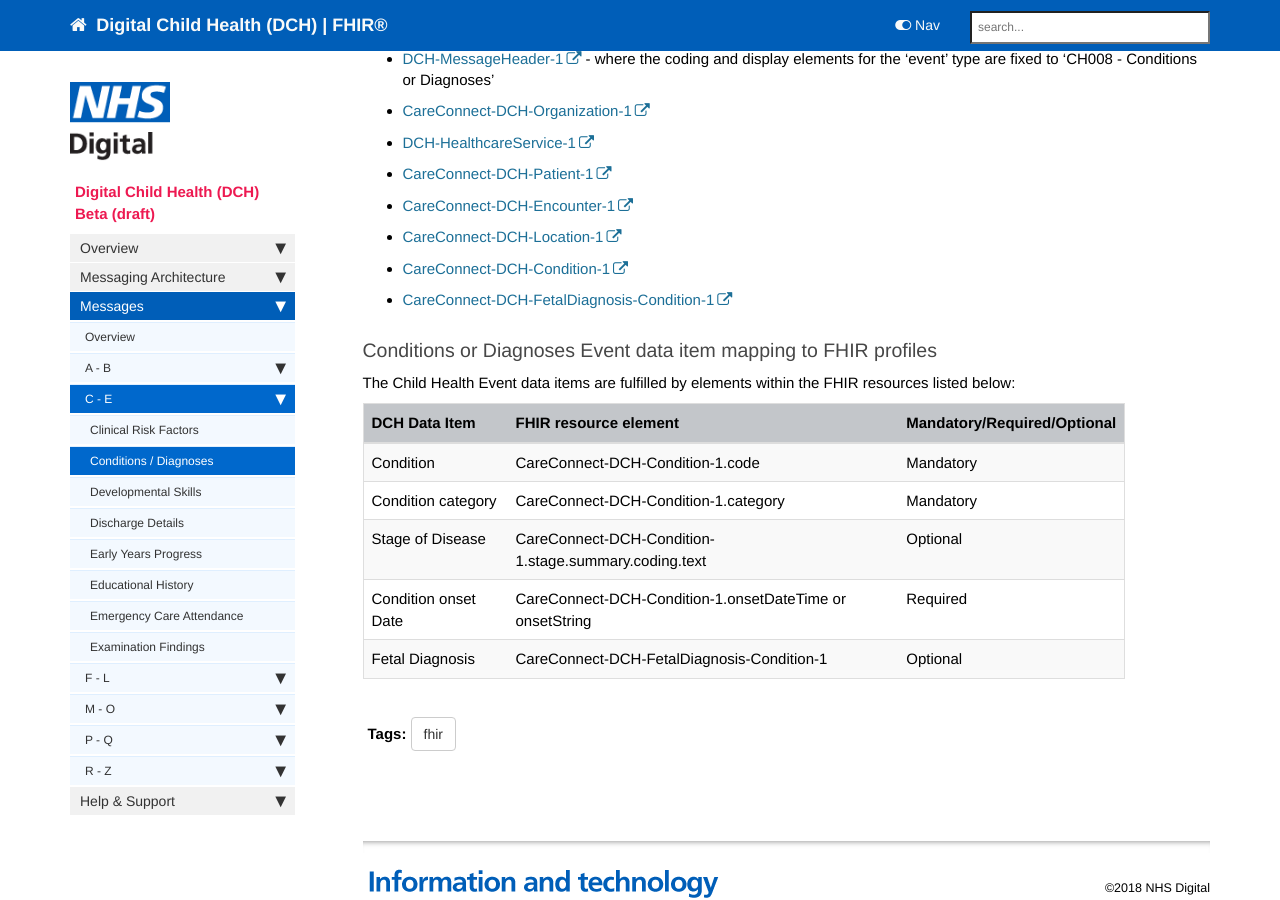
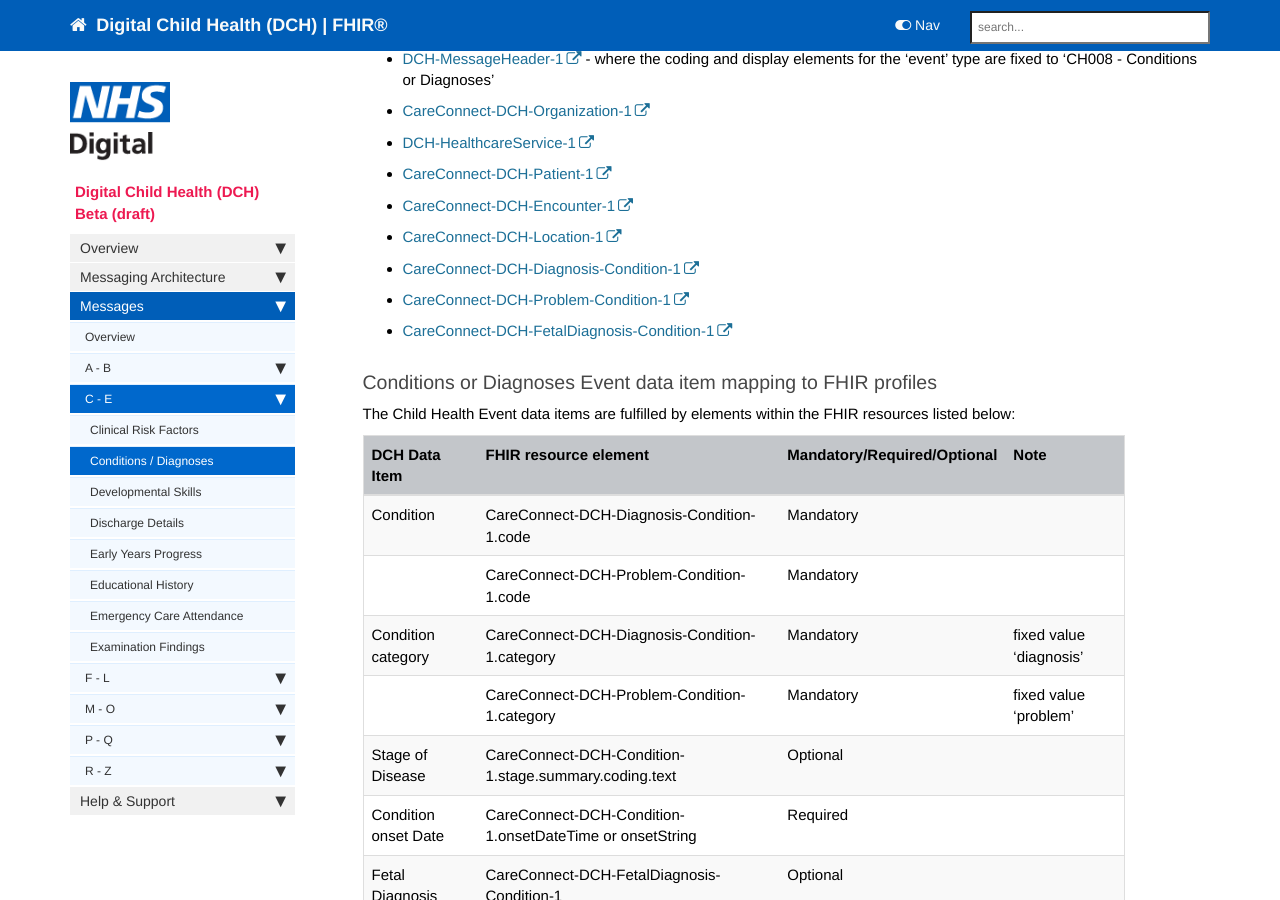
Before and after one commit to nhsconnect/Digital-Child-Health-STU3, a Jekyll site: the page built from pages/explore/explore_conditions_diagnoses.md, in a window 1280 px wide and 900 px high, scrolled down 298 px. Built offline with Jekyll 4.4.1, drawn with Linux system fonts in a browser that asks for light colours; nearby versions of some CDN libraries; comment, search, counter and statistics services are not loaded.

Commit message:
Event markdowns

```diff
--- a/pages/explore/explore_conditions_diagnoses.md
+++ b/pages/explore/explore_conditions_diagnoses.md
@@ -18,17 +18,20 @@ The following FHIR profiles are used to form the Conditions / Diagnoses Event Me
 - [CareConnect-DCH-Patient-1](https://fhir.nhs.uk/STU3/StructureDefinition/CareConnect-DCH-Patient-1)
 - [CareConnect-DCH-Encounter-1](https://fhir.nhs.uk/STU3/StructureDefinition/CareConnect-DCH-Encounter-1)
 - [CareConnect-DCH-Location-1](https://fhir.nhs.uk/STU3/StructureDefinition/CareConnect-DCH-Location-1)
-- [CareConnect-DCH-Condition-1](https://fhir.nhs.uk/STU3/StructureDefinition/CareConnect-DCH-Condition-1)
+- [CareConnect-DCH-Diagnosis-Condition-1](https://fhir.nhs.uk/STU3/StructureDefinition/CareConnect-DCH-Diagnosis-Condition-1)
+- [CareConnect-DCH-Problem-Condition-1](https://fhir.nhs.uk/STU3/StructureDefinition/CareConnect-DCH-Problem-Condition-1)
 - [CareConnect-DCH-FetalDiagnosis-Condition-1](https://fhir.nhs.uk/STU3/StructureDefinition/CareConnect-DCH-FetalDiagnosis-Condition-1)
 
 ### Conditions or Diagnoses Event data item mapping to FHIR profiles ###
 
 The Child Health Event data items are fulfilled by elements within the FHIR resources listed below:
 
-| DCH Data Item        | FHIR resource element                     | Mandatory/Required/Optional |
-|----------------------|-------------------------------------------|-----------------------------|
-| Condition            | CareConnect-DCH-Condition-1.code          | Mandatory                   |
-| Condition category   | CareConnect-DCH-Condition-1.category      | Mandatory                   |
-| Stage of Disease     | CareConnect-DCH-Condition-1.stage.summary.coding.text         | Optional                    |
-| Condition onset Date | CareConnect-DCH-Condition-1.onsetDateTime or onsetString | Required                    |
-| Fetal Diagnosis      | CareConnect-DCH-FetalDiagnosis-Condition-1 | Optional                    |
+| DCH Data Item        | FHIR resource element                                    | Mandatory/Required/Optional | Note                    |
+|----------------------|----------------------------------------------------------|-----------------------------|-------------------------|
+| Condition            | CareConnect-DCH-Diagnosis-Condition-1.code               | Mandatory                   |                         |
+|                      | CareConnect-DCH-Problem-Condition-1.code                 | Mandatory                   |                         |
+| Condition category   | CareConnect-DCH-Diagnosis-Condition-1.category           | Mandatory                   | fixed value 'diagnosis' |
+|                      | CareConnect-DCH-Problem-Condition-1.category             | Mandatory                   | fixed value 'problem'   |
+| Stage of Disease     | CareConnect-DCH-Condition-1.stage.summary.coding.text    | Optional                    |                         |
+| Condition onset Date | CareConnect-DCH-Condition-1.onsetDateTime or onsetString | Required                    |                         |
+| Fetal Diagnosis      | CareConnect-DCH-FetalDiagnosis-Condition-1               | Optional                    |                         |
```
Also changed, not shown: pages/explore/explore_family_history.md (+0 -1 lines).
